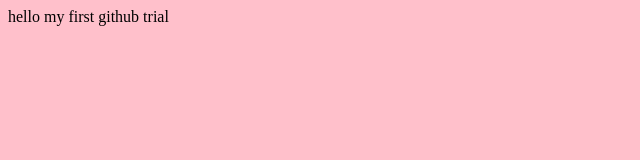
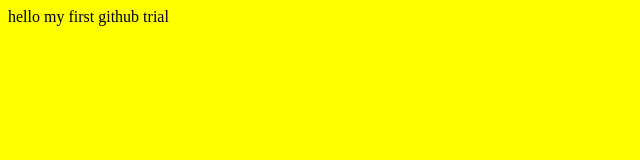
Before and after one commit to anustha-pal/jenkins_testcase1, a plain HTML site: page index.html in a window 1280 px wide. Shown: the whole page, without its empty margins (0-640 px from the left). Drawn offline with Linux system fonts and the light colour scheme.

Commit message:
Update index.html

```diff
--- a/index.html
+++ b/index.html
@@ -1,4 +1,4 @@
-<body bgcolor='pink'>
+<body bgcolor='yellow'>
 
 hello my first github trial
 
```
